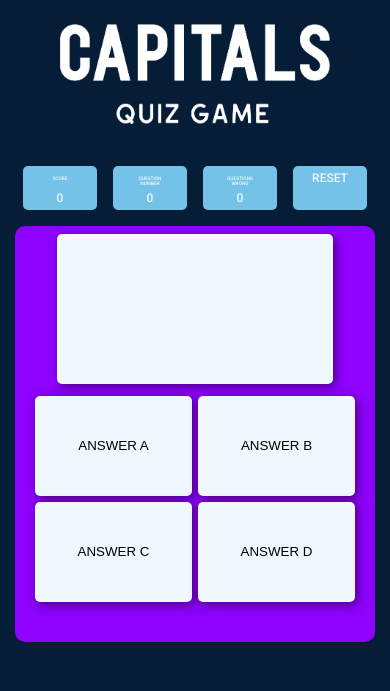
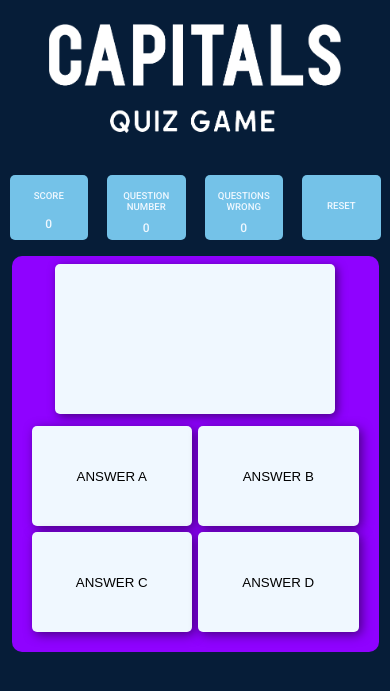
Before and after one commit to thomasjfcaldwell/project1-capitalsoftheworld-trivia-game, a PHP site: page / in a window 390 px wide. Shown: the top 691 px of the page. Run offline with PHP 8.4, Linux system fonts and the light colour scheme.

Commit message:
responsive

```diff
--- a/index.html
+++ b/index.html
@@ -32,7 +32,7 @@
 			<div class="topbuttons" id="wrong answers">Wrong Answers</div>
 			</div>
 			<div class="gameinfobutton-container">
-              <div class="topbuttons" id="reset button">Reset</div>
+              <div class="gameinfobuttons-reset" id="reset button">Reset</div>
 			</div>
 		</div>
 		<section id = 'winnermessage'>
--- a/styles.css
+++ b/styles.css
@@ -9,7 +9,7 @@ body {
 }
 
 #wrapper{
-	width: calc(100% - 30px);
+	max-width: 450px;
 	margin-inline: auto;
 }
 
@@ -37,7 +37,7 @@ body {
 	margin-top: 20px;
 }
 .gameinfobuttons {
-	font-size: 0.4em;
+	font-size: 0.8em;
 	text-transform: uppercase;
 	flex: 1;
 	text-align: center;
@@ -60,11 +60,22 @@ body {
 	text-align: center;
 	color:aliceblue;
 }
+.gameinfobuttons-reset{
+	font-size: 0.8em;
+	text-transform: uppercase;
+	flex: 1;
+	text-align: center;
+	color:aliceblue;
+	padding: 0;
+	margin-top:20px;
+}
 .question__box{
 	background-color: #8F02FF;
-	height: 400px;
+	width:90%;
+	height: 380px;
 	border-radius: 10px;
 	padding: 0.5rem;
+	margin-inline: auto;
 }
 #question {
 	background-color: aliceblue;
```
